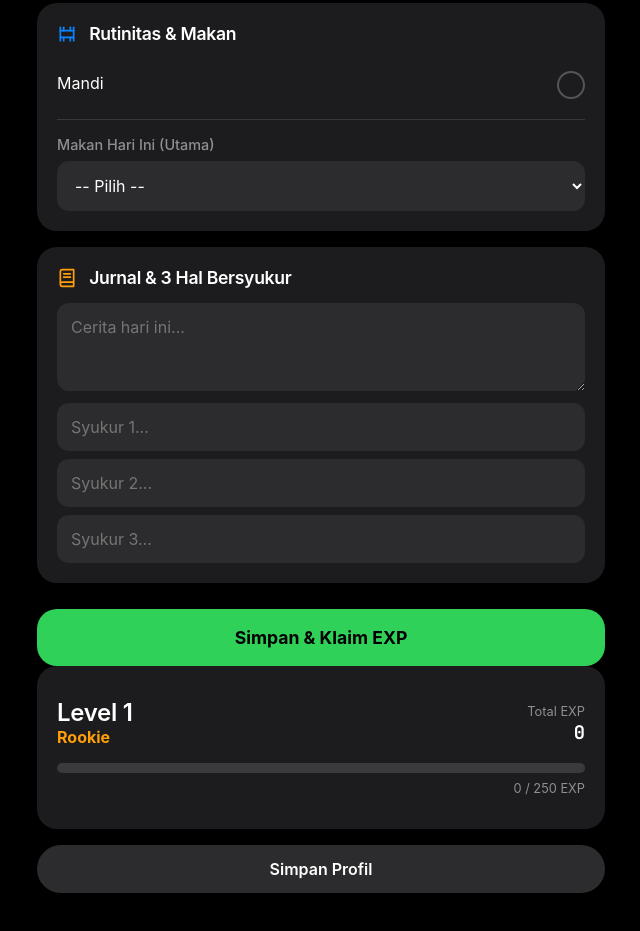
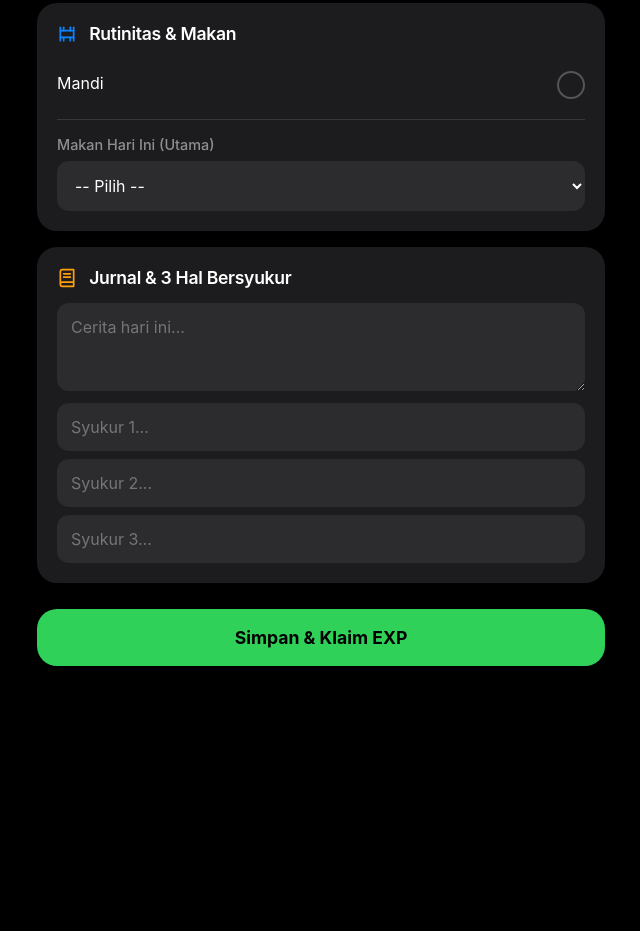
Before and after one commit to Dynothecode/re-life, a plain HTML site: page index.html in a window 1280 px wide. Shown: the part 1190-2121 px from the top of the page, without its empty margins (319-959 px from the left). After the commit the page ends 1956 px from the top, so only its background shows below. Drawn offline with Linux system fonts and the light colour scheme.

Commit message:
Refactor content and structure in index.html
Updated various sections in index.html to improve content clarity and consistency.

```diff
--- a/index.html
+++ b/index.html
@@ -24,12 +24,10 @@
 <!-- ================= HEAD-UP DISPLAY (HUD) ================= -->
 <header class="hud-top">
   <div class="hud-avatar-wrapper" onclick="switchView('profile')">
-    <!-- INI BAGIAN YANG DIUBAH -->
     <div class="hud-avatar" id="hud-avatar-box">
       <span id="hud-avatar-initial">U</span>
       <img id="hud-avatar-img" class="avatar-img hidden" src="" alt="Avatar">
     </div>
-    <!-- ======================= -->
     <div class="hud-level-badge" id="hud-level">1</div>
   </div>
   <div class="hud-stats">
@@ -126,7 +124,7 @@
       <label for="meditasi" class="checkbox-ui"></label>
     </div>
     <div class="habit">
-      <label class="habit-label" for="detox"> Digital Detox</label>
+      <label class="habit-label" for="detox">Digital Detox</label>
       <input type="checkbox" id="detox" class="custom-checkbox">
       <label for="detox" class="checkbox-ui"></label>
     </div>
@@ -166,19 +164,16 @@
 </div>
 
 <!-- ================= HALAMAN PROFILE ================= -->
-  <!-- ================= HALAMAN PROFILE ================= -->
 <div id="view-profile" class="hidden app-content">
   <h1>Profil Karakter</h1>
 
   <div class="card profile-header">
-    <!-- GANTI BAGIAN INI -->
     <div class="avatar" id="avatar-container" onclick="document.getElementById('avatar-upload').click()">
       <span id="avatar-initial">U</span>
       <img id="profile-avatar-img" class="avatar-img hidden" src="" alt="Avatar">
       <div class="edit-badge">📷</div>
     </div>
     <input type="file" id="avatar-upload" accept="image/*" class="hidden">
-    <!-- SAMPAI SINI -->
 
     <label>Nama</label>
     <input type="text" id="profile-name" placeholder="Nama Kamu">
@@ -206,7 +201,7 @@
     <p class="text-right mt-8" style="font-size:0.8rem; color:var(--text-secondary);" id="exp-text">0 / 250 EXP</p>
   </div>
 
-  <button id="save-profile" class="secondary" style="width:100%;">Simpan Profil</button>
+  <!-- TOMBOL SIMPAN PROFIL -->
   <button id="save-profile" class="secondary" style="width:100%; margin-bottom: 10px;">Simpan Profil</button>
 
   <!-- FITUR BACKUP -->
@@ -215,27 +210,6 @@
     <button id="import-btn" class="secondary" style="flex: 1;">📤 Import Data</button>
   </div>
   <input type="file" id="import-file" accept=".json" class="hidden">
-</div>
-<!-- PENUTUP DIV VIEW-PROFILE DI ATAS JANGAN SAMPAI HILANG -->
-
-  <div class="card">
-    <div class="habit" style="border:none; padding-bottom:0;">
-      <div>
-        <h2 class="m-0" style="font-size:1.5rem;" id="display-level">Level 1</h2>
-        <span style="color:var(--accent-orange); font-weight:bold;" id="display-tier">Rookie</span>
-      </div>
-      <div class="text-right">
-        <span style="font-size:0.8rem; color:var(--text-secondary);">Total EXP</span>
-        <h3 class="m-0" style="font-family: var(--font-mono);" id="display-total-exp">0</h3>
-      </div>
-    </div>
-    <div class="hud-exp-container" style="height: 10px; margin-top: 16px;">
-      <div class="hud-exp-fill" id="exp-fill"></div>
-    </div>
-    <p class="text-right mt-8" style="font-size:0.8rem; color:var(--text-secondary);" id="exp-text">0 / 250 EXP</p>
-  </div>
-
-  <button id="save-profile" class="secondary" style="width:100%;">Simpan Profil</button>
 </div>
 
 <!-- ================= NAVIGASI BAWAH ================= -->
```
Lines whose indentation alone changed are shown as unchanged.
